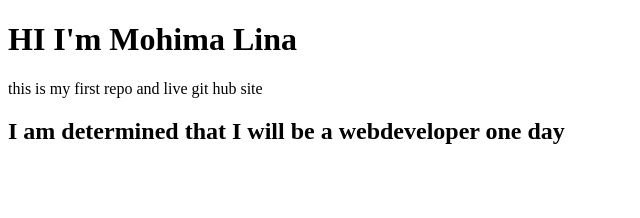
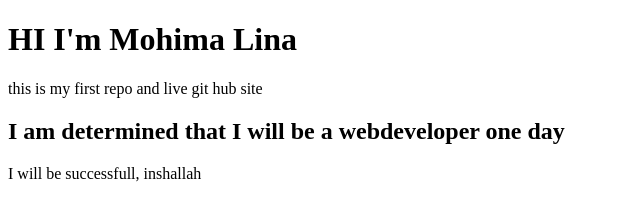
Before and after one commit to Mohimabot1210/shahed_created_it, a plain HTML site: page index.html in a window 1280 px wide. Shown: the whole page, without its empty margins (0-640 px from the left). Drawn offline with Linux system fonts and the light colour scheme.

Commit message:
Added a paragraph

```diff
--- a/index.html
+++ b/index.html
@@ -9,5 +9,6 @@
 <h1> HI I'm Mohima Lina</h1>
 <p>this is my first repo and live git hub site</p>
 <h2>I am determined that I will be a webdeveloper one day</h2>
+<p>I will be successfull, inshallah</p>
 </body>
 </html>
```
